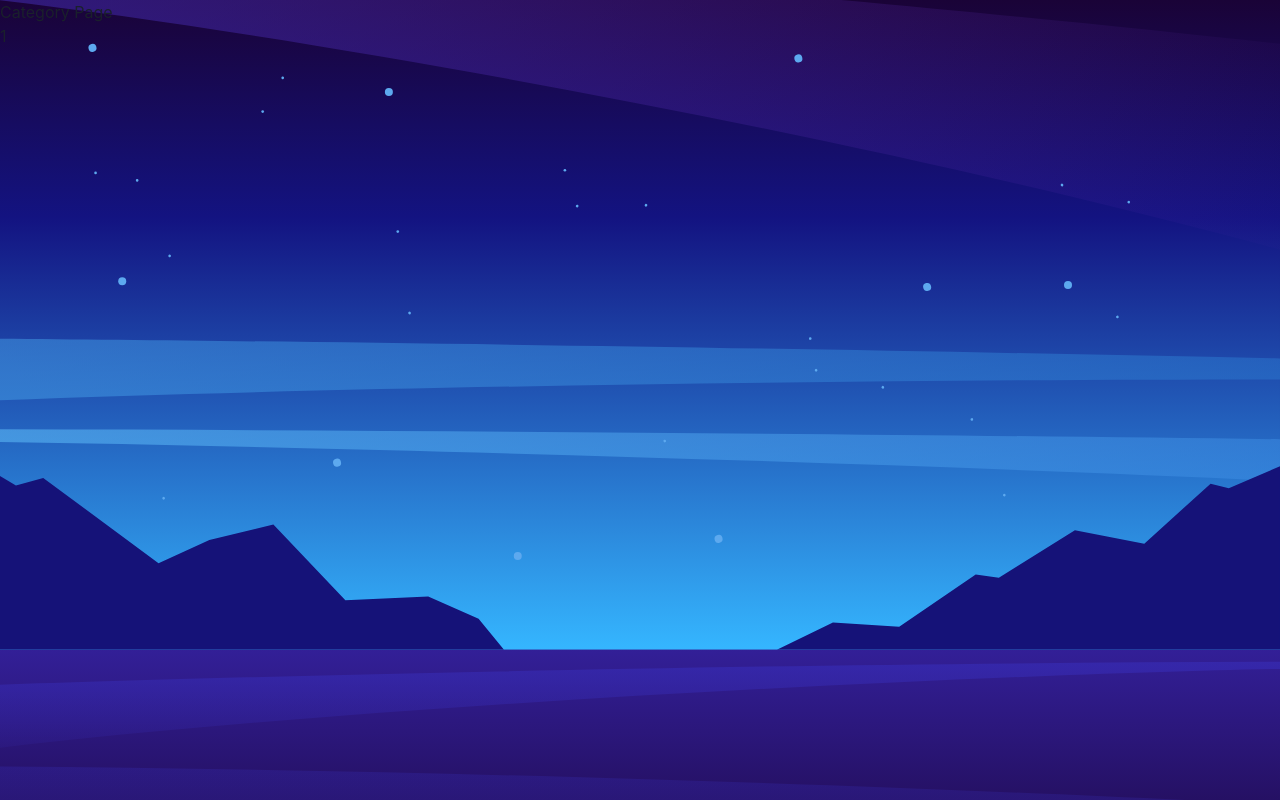
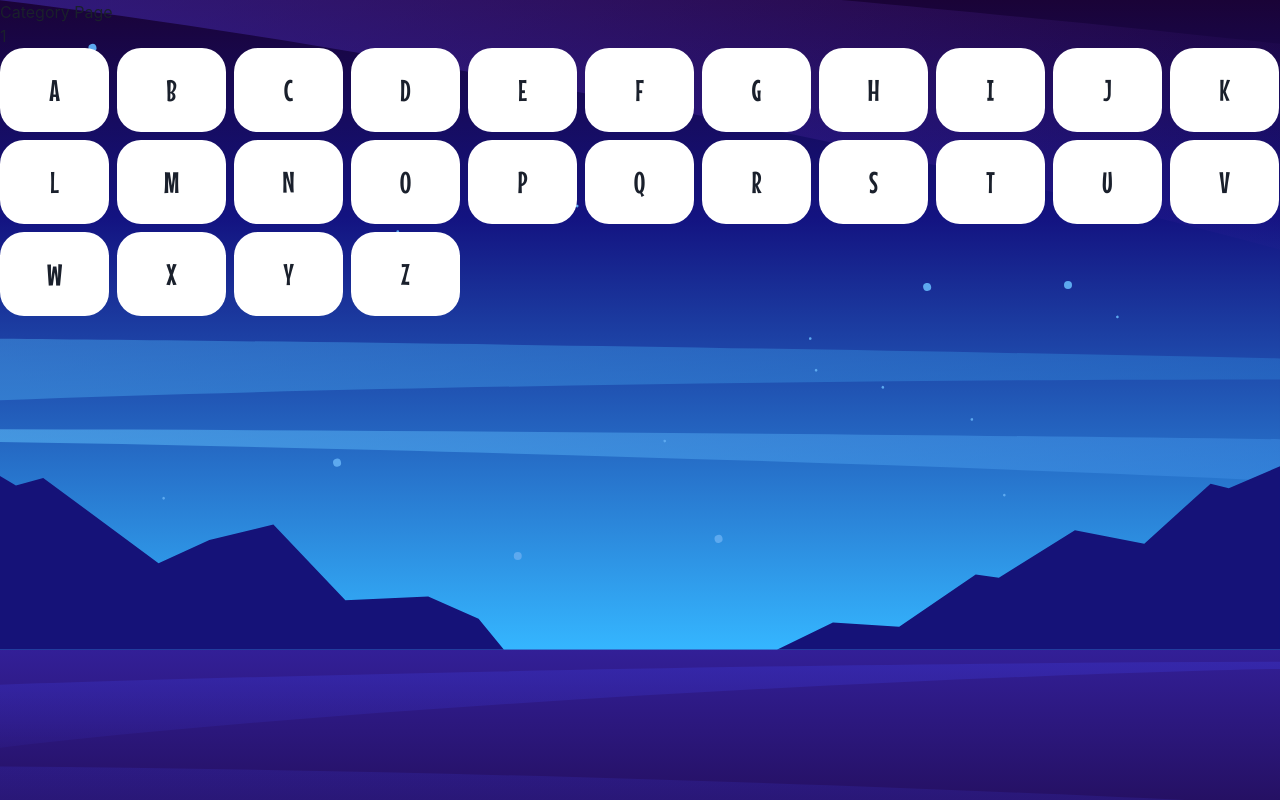
Before and after one commit to rojasmart/hangman-game, a React (Vite) app: page /game/1 in a window 1280 px wide. Built offline with nearby package versions, Linux system fonts and the light colour scheme.

Commit message:
add alphabet to select item

```diff
--- a/src/pages/CategoryPage.jsx
+++ b/src/pages/CategoryPage.jsx
@@ -2,7 +2,7 @@ import { useEffect, useState } from "react";
 import { useParams } from "react-router-dom";
 import { getCategory } from "../services/game";
 
-import { Text } from "@chakra-ui/react";
+import { Text, HStack, Box } from "@chakra-ui/react";
 
 const CategoryPage = () => {
   const { categoryName } = useParams();
@@ -19,6 +19,8 @@ const CategoryPage = () => {
     });
   }, [categoryName]);
 
+  const alphabet = "ABCDEFGHIJKLMNOPQRSTUVWXYZ".split("");
+
   console.log("categoryData", categoryData);
   console.log("randomItem", randomItem);
 
@@ -27,6 +29,29 @@ const CategoryPage = () => {
       <h1>Category Page</h1>
       <p>{categoryName}</p>
       <Text fontSize={"2xl"}>{randomItem?.name}</Text>
+
+      <HStack flexWrap={"wrap"}>
+        {alphabet.map((letter, index) => (
+          <Box
+            key={index}
+            backgroundColor={"white"}
+            borderRadius={"24px"}
+            w={"109px"}
+            h={"84px"}
+            display={"flex"}
+            justifyContent={"space-around"}
+            alignItems={"center"}
+          >
+            <Text
+              fontSize={"3xl"}
+              fontFamily={"Mouse Memoirs"}
+              colorScheme={"var(--dark-navy)"}
+            >
+              {letter}
+            </Text>
+          </Box>
+        ))}
+      </HStack>
     </div>
   );
 };
```
